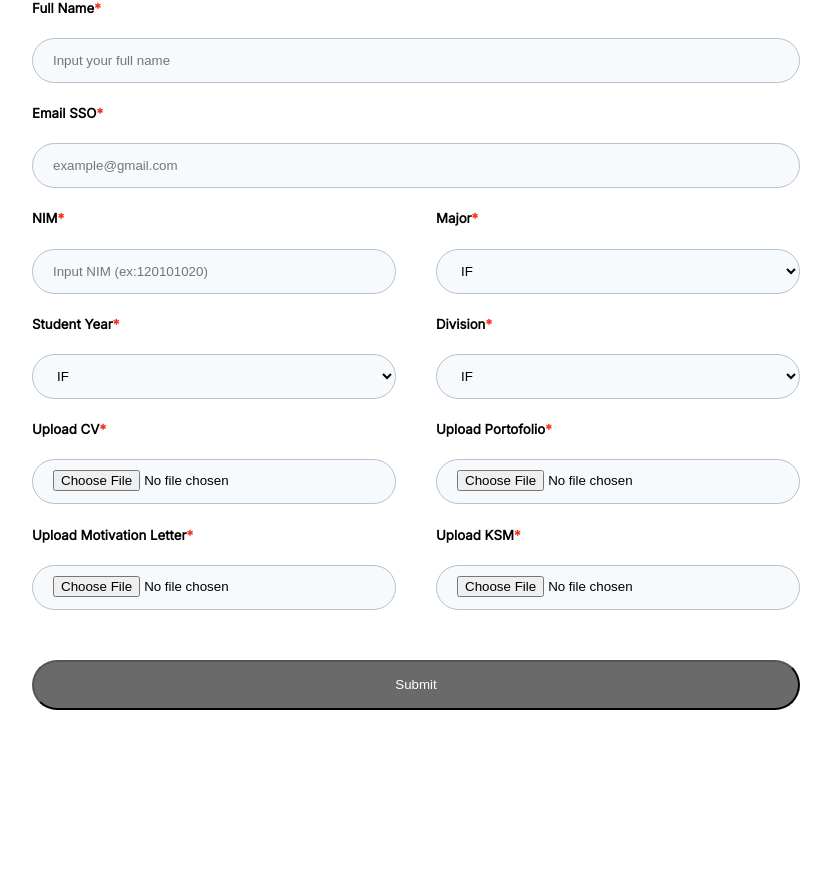
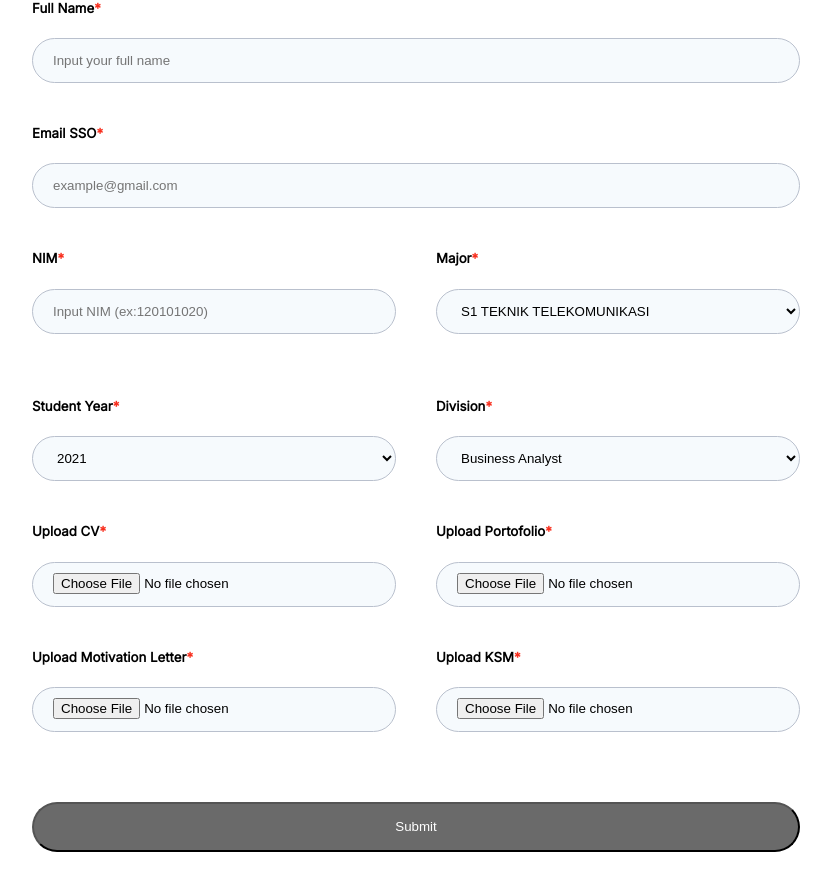
Before and after one commit to MobileInnovationLab/Legacy-Frontend-Motion, a Next.js app: page /recruitment in a window 1280 px wide. Shown: the part 915-1806 px from the top of the page, without its empty margins (224-1055 px from the left). Before the commit the page ends 1675 px from the top, so only its background shows below. Built offline with nearby package versions, Linux system fonts and the light colour scheme.

Commit message:
update recruitment

```diff
--- a/package.json
+++ b/package.json
@@ -22,7 +22,8 @@
     "react-slick": "^0.28.1",
     "sass": "^1.37.5",
     "sharp": "^0.29.1",
-    "slick-carousel": "^1.8.1"
+    "slick-carousel": "^1.8.1",
+    "yup": "^0.32.11"
   },
   "devDependencies": {
     "eslint": "7.32.0",
--- a/pages/recruitment.jsx
+++ b/pages/recruitment.jsx
@@ -7,7 +7,8 @@ import Navbar from "../components/navbar";
 import BigTitle from "../components/bigTitle";
 import Image from "next/image";
 import Head from "next/head";
-import { Formik } from "formik";
+import { Formik, Form, Field } from "formik";
+import * as Yup from "yup";
 
 export default function Recruitment() {
   // const formik = useFormik({
@@ -34,104 +35,279 @@ export default function Recruitment() {
 
       <h1>Join Us and Be a Champions</h1>
 
-      <form>
+      <Formik
+        initialValues={{
+          name: "",
+          email: "",
+          nim: "",
+          cv: "",
+          portofolio: "",
+          motivation_letter: "",
+          ksm: "",
+          major: "S1 TEKNIK TELEKOMUNIKASI",
+          generation: "2021",
+          division: "Business Analyst",
+        }}
+        onSubmit={(data, { setSubmitting }) => {
+          setTimeout(() => {
+            console.log(data);
+            setSubmitting(false);
+          }, 500);
+        }}
+        validationSchema={Yup.object().shape({
+          name: Yup.string().required("Required"),
+          email: Yup.string()
+            .email("Please input a valid email")
+            .required("Required")
+            .matches(
+              /^[_A-Za-z0-9-\\+]+(\\.[_A-Za-z0-9-]+)*@student.telkomuniversity.ac.id$/,
+              "Telkom University Student's Email Required."
+            ),
+          nim: Yup.string().required("Required").min(5, "Input proper NIM"),
+          // cv: Yup.required("Required"),
+          // portofolio: Yup.required("Required"),
+          // motivation_letter: Yup.required("Required"),
+          // ksm: Yup.required("Required"),
+          major: Yup.string().required("Required"),
+          generation: Yup.string().required("Required"),
+          division: Yup.string().required("Required"),
+        })}
+      >
+        {({
+          values,
+          setFieldValue,
+          handleChange,
+          handleBlur,
+          touched,
+          errors,
+        }) => (
+          <Form className={styles.form}>
             <label>
               <h5>
                 Full Name<p>*</p>
               </h5>
             </label>
-        <input
+            <Field
               id="name"
               type="text"
               name="name"
               placeholder="Input your full name"
             />
+            <div className={styles.errors}>
+              <h5>{errors.name && touched.name && <p>*{errors.name}</p>}</h5>
+            </div>
             <label>
               <h5>
-            Email SSO<p>*</p>
+                Email SSO <p>*</p>
               </h5>
             </label>
-        <input
+            <Field
               id="email"
               type="email"
-          name=""
+              name="email"
               placeholder="example@gmail.com"
             />
+            <div className={styles.errors}>
+              <h5>{errors.email && touched.email && <p>*{errors.email}</p>}</h5>
+            </div>
             <div className={styles.flex}>
-          <label className={styles.half}>
+              <div className={styles.half}>
+                <label>
                   <h5>
                     NIM<p>*</p>
                   </h5>
-            <input
+                </label>
+                <Field
                   id="nim"
                   type="text"
                   name="nim"
                   placeholder="Input NIM (ex:120101020)"
                 />
-          </label>
-          <label className={styles.half}>
+                <div className={`${styles.errors} ${styles.half}`}>
+                  <h5>{errors.nim && touched.nim && <p>*{errors.nim}</p>}</h5>
+                </div>
+              </div>
+              <div className={styles.half}>
+                <label>
                   <h5>
                     Major<p>*</p>
                   </h5>
-            <select id="major" value="Informatika">
-              <option value="Informatika">IF</option>
-              <option value="Desain Komunikasi Visual">DKV</option>
-              <option value="Seni Rupa">SR</option>
+                </label>
+                <select
+                  name="major"
+                  id="major"
+                  onChange={handleChange}
+                  onBlur={handleBlur}
+                >
+                  <option value="S1 TEKNIK TELEKOMUNIKASI">
+                    S1 TEKNIK TELEKOMUNIKASI
+                  </option>
+                  <option value="S1 Teknik Elektro">S1 Teknik Elektro</option>
+                  <option value="S1 Smart Science and Technology">
+                    S1 Smart Science and Technology
+                  </option>
+                  <option value="S1 Computer Engineering">
+                    S1 Computer Engineering
+                  </option>
+                  <option value="S1 Teknik Biomedis">S1 Teknik Biomedis</option>
+                  <option value="S2 Teknik Elektro-Telekomunikasi">
+                    S2 Teknik Elektro-Telekomunikasi
+                  </option>
+                  <option value="S1 Teknik Industri">S1 Teknik Industri</option>
+                  <option value="S1 Sistem Informasi ">
+                    S1 Sistem Informasi
+                  </option>
+                  <option value="S1 Teknik Logistik">S1 Teknik Logistik</option>
+                  <option value="S2 Teknik Industri">S2 Teknik Industri</option>
+                  <option value="S1 Informatika">S1 Informatika</option>
+                  <option value="S1 Teknologi Informasi">
+                    S1 Teknologi Informasi
+                  </option>
+                  <option value="S1 Rekayasa Perangkat Lunak">
+                    S1 Rekayasa Perangkat Lunak
+                  </option>
+                  <option value="S1 Data Sains">S1 Data Sains</option>
+                  <option value="S1 PJJ Informatika">S1 PJJ Informatika</option>
+                  <option value="S2 Informatika">S2 Informatika</option>
+                  <option value="S2 Cyber Security and Digital Forensic">
+                    S2 Cyber Security and Digital Forensic
+                  </option>
+                  <option value="S1 International ICT Business">
+                    S1 International ICT Business
+                  </option>
+                  <option value="S1 Manajemen Bisnis Telekomunikasi & Informatika">
+                    S1 Manajemen Bisnis Telekomunikasi & Informatika (MBTI)
+                  </option>
+                  <option value="S1 Akuntansi">S1 Akuntansi</option>
+                  <option value="S2 Manajemen">S2 Manajemen</option>
+                  <option value="S2 Manajemen PJJ">S2 Manajemen PJJ</option>
+                  <option value="S1 Administrasi Bisnis">
+                    S1 Administrasi Bisnis
+                  </option>
+                  <option value="S1 Ilmu Komunikasi">S1 Ilmu Komunikasi</option>
+                  <option value="S1 Digital Public Relation">
+                    S1 Digital Public Relation
+                  </option>
+                  <option value="S1 Desain Komunikasi Visual">
+                    S1 Desain Komunikasi Visual
+                  </option>
+                  <option value="S1 Product Innovation & Management">
+                    S1 Product Innovation & Management
+                  </option>
+                  <option value="S1 Desain Interior ">
+                    S1 Desain Interior
+                  </option>
+                  <option value="S1 Kriya">
+                    S1 Kriya (Fashion and Textile Design)
+                  </option>
+                  <option value="S1 Creative Arts">
+                    S1 Creative Arts (Intermedia Visual Arts)
+                  </option>
+                  <option value="S2 Desain">S2 Desain</option>
+                  <option value="D3 Digital Connectivity">
+                    D3 Digital Connectivity
+                  </option>
+                  <option value="D3 Teknik Informatika">
+                    D3 Teknik Informatika
+                  </option>
+                  <option value="D3 Sistem Informasi">
+                    D3 Sistem Informasi
+                  </option>
+                  <option value="D3 Sistem Informasi Akuntansi">
+                    D3 Sistem Informasi Akuntansi
+                  </option>
+                  <option value="D3 Teknik Komputer">D3 Teknik Komputer</option>
+                  <option value="D3 Digital Marketing">
+                    D3 Digital Marketing
+                  </option>
+                  <option value="D3 Hospitality and Culinary Art">
+                    D3 Hospitality and Culinary Art
+                  </option>
+                  <option value="S1 Terapan Digital Creative Multimedia">
+                    S1 Terapan Digital Creative Multimedia (DCM)
+                  </option>
                 </select>
-          </label>
+              </div>
             </div>
             <div className={styles.flex}>
-          <label className={styles.half}>
+              <div className={styles.half}>
+                <label>
                   <h5>
                     Student Year<p>*</p>
                   </h5>
-            <select>
-              <option value="Informatika">IF</option>
-              <option value="Desain Komunikasi Visual">DKV</option>
-              <option value="Seni Rupa">SR</option>
+                </label>
+                <select
+                  name="generation"
+                  id="generation"
+                  onChange={handleChange}
+                  onBlur={handleBlur}
+                >
+                  <option value="2021">2021</option>
+                  <option value="2020">2020</option>
+                  <option value="2019">2019</option>
+                  <option value="2018">2018</option>
+                  <option value="2017">2017</option>
                 </select>
-          </label>
-          <label className={styles.half}>
+              </div>
+              <div className={styles.half}>
+                <label htmlFor="">
                   <h5>
                     Division<p>*</p>
                   </h5>
-            <select value="Informatika">
-              <option value="Informatika">IF</option>
-              <option value="Desain Komunikasi Visual">DKV</option>
-              <option value="Seni Rupa">SR</option>
+                </label>
+                <select
+                  name="division"
+                  id="division"
+                  onChange={handleChange}
+                  onBlur={handleBlur}
+                >
+                  <option value="Business Analyst">Business Analyst</option>
+                  <option value="UI/UX">UI/UX Design</option>
+                  <option value="Mobile Programming">Mobile Programming</option>
                 </select>
-          </label>
+              </div>
             </div>
             <div className={styles.flex}>
-          <label className={styles.half}>
+              <div className={styles.half}>
+                <label>
                   <h5>
                     Upload CV<p>*</p>
                   </h5>
+                </label>
                 <input type="file" name="" id="" />
-          </label>
-          <label className={styles.half}>
+              </div>
+              <div className={styles.half}>
+                <label htmlFor="">
                   <h5>
                     Upload Portofolio<p>*</p>
                   </h5>
+                </label>
                 <input type="file" name="" id="" />
-          </label>
+              </div>
             </div>
             <div className={styles.flex}>
-          <label className={styles.half}>
+              <div className={styles.half}>
+                <label htmlFor="">
                   <h5>
                     Upload Motivation Letter<p>*</p>
                   </h5>
+                </label>
                 <input type="file" name="" id="" />
-          </label>
-          <label className={styles.half}>
+              </div>
+              <div className={styles.half}>
+                <label htmlFor="">
                   <h5>
                     Upload KSM<p>*</p>
                   </h5>
+                </label>
                 <input type="file" name="" id="" />
-          </label>
+              </div>
             </div>
             <button type="submit">Submit</button>
-      </form>
+            {/* <pre>{JSON.stringify(values, null, 2)}</pre> */}
+          </Form>
+        )}
+      </Formik>
     </div>
   );
 }
--- a/styles/pages/recruitment.module.scss
+++ b/styles/pages/recruitment.module.scss
@@ -18,9 +18,10 @@
 		font-size: 48px;
 		line-height: 57px;
 		text-align: center;
+		color: $black;
 	}
 
-    form {
+	.form {
 		background-color: white;
 		width: 60%;
 		margin: auto;
@@ -47,9 +48,10 @@
 			width: 100%;
 			height: 45px;
 			padding: 10px 20px;
+			margin-bottom: 20px;
 
 			&:focus {
-						outline: none;
+				outline-color: $main2;
 			}
 		}
 
@@ -61,6 +63,11 @@
 			width: 100%;
 			height: 45px;
 			padding: 10px 20px;
+			margin-bottom: 20px;
+
+			&:focus {
+				outline-color: $main2;
+			}
 		}
 
 		.flex {
@@ -87,3 +94,21 @@
 		}
 	}
 }
+
+.errors {
+	height: 0;
+	position: relative;
+	font-family: $inter;
+
+	p {
+		top: -15px;
+		left: 20px;
+		position: absolute;
+		color: $main2;
+	}
+	&.half {
+		p {
+			top: -36px;
+		}
+	}
+}
```
Also changed, not shown: 1 other file (tests, documents, lock files or other folders). Lines whose indentation alone changed are shown as unchanged.
